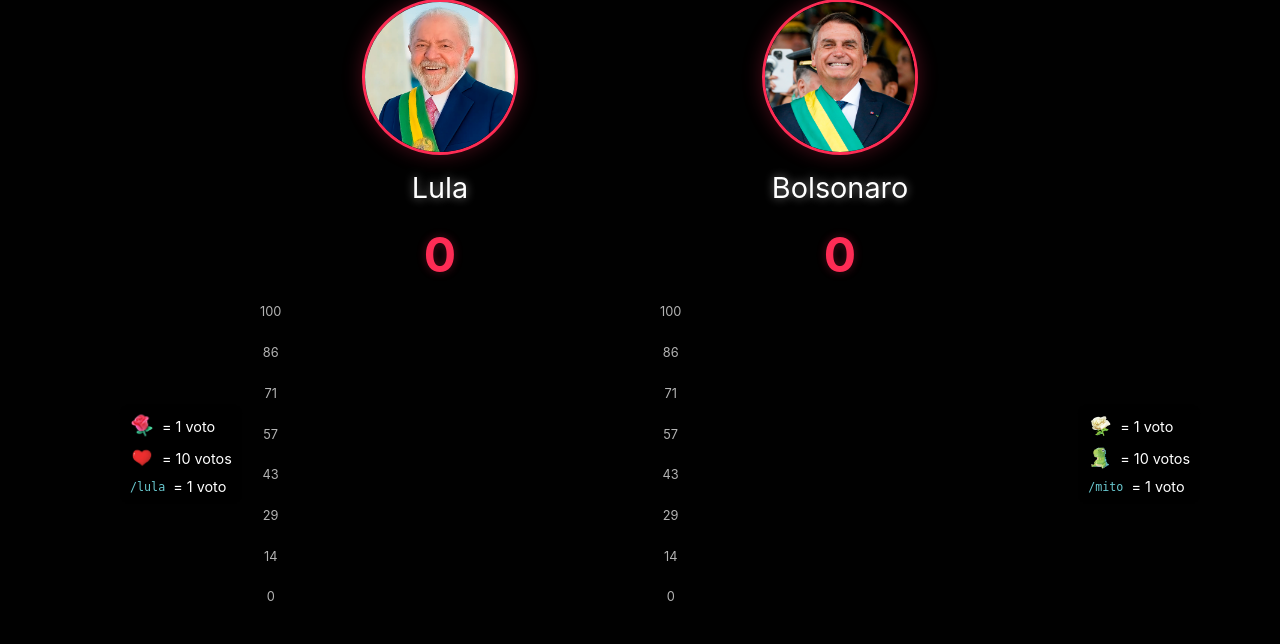
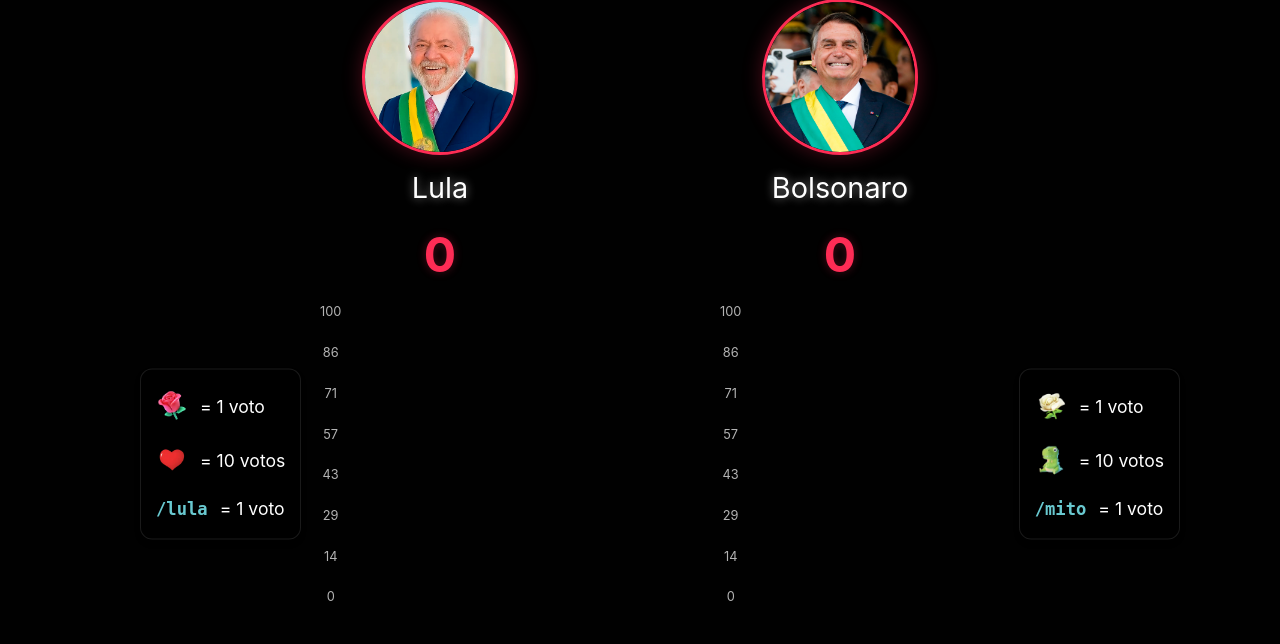
Before and after one commit to tibitibligh1975/tiktok, a Flask app: page / in a window 1280 px wide. Shown: the part 156-800 px from the top of the page. Run offline with Flask 3, Linux system fonts and the light colour scheme; some libraries are stand-ins or nearby versions.

Commit message:
Adjust bar width and increase legend visibility

```diff
--- a/templates/index.html
+++ b/templates/index.html
@@ -35,7 +35,7 @@
         }
 
         .time {
-            width: 45%;
+            width: 30%;
         }
 
         .time-imagem {
@@ -71,8 +71,8 @@
         .barra {
             position: absolute;
             bottom: 0;
-            left: 0;
-            width: 100%;
+            left: 25%;
+            width: 50%;
             background: linear-gradient(45deg, #fe2c55, #69c9d0);
             transition: height 0.5s ease-out;
             border-radius: 10px;
@@ -137,41 +137,51 @@
 
         .legenda {
             position: absolute;
-            background: rgba(0, 0, 0, 0.7);
-            border-radius: 10px;
-            padding: 10px;
+            background: rgba(0, 0, 0, 0.8);
+            border-radius: 12px;
+            padding: 15px;
             color: white;
-            font-size: 0.9em;
+            font-size: 1.1em;
             display: flex;
             flex-direction: column;
-            gap: 8px;
+            gap: 12px;
             top: 50%;
             transform: translateY(-50%);
+            border: 1px solid rgba(255, 255, 255, 0.1);
+            box-shadow: 0 4px 6px rgba(0, 0, 0, 0.1);
         }
 
         .legenda-esquerda {
-            left: -180px;
+            left: -220px;
         }
 
         .legenda-direita {
-            right: -180px;
+            right: -220px;
         }
 
         .item-legenda {
             display: flex;
             align-items: center;
-            gap: 8px;
+            gap: 12px;
+            padding: 5px 0;
         }
 
         .item-legenda img {
-            width: 24px;
-            height: 24px;
+            width: 32px;
+            height: 32px;
             object-fit: contain;
         }
 
         .comando {
             color: #69c9d0;
             font-family: monospace;
+            font-size: 1.2em;
+            font-weight: bold;
+        }
+
+        .item-legenda:hover {
+            transform: scale(1.05);
+            transition: transform 0.2s ease;
         }
     </style>
 </head>
```
